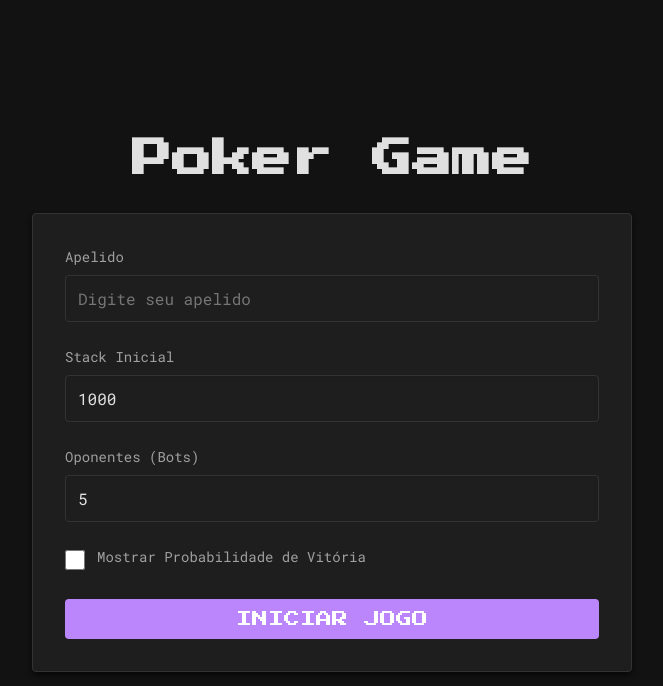
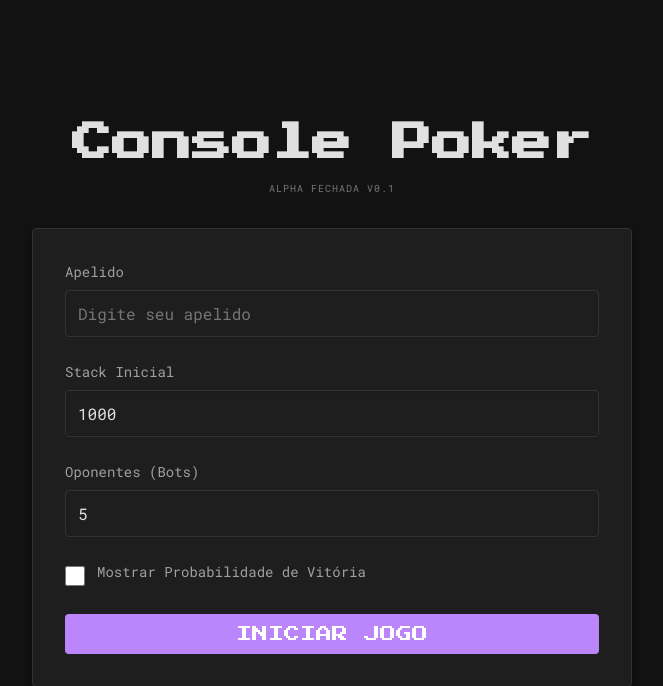
Before and after one commit to crsthn-slv/poker-game, a FastAPI app: page / in a window 1280 px wide. Shown: the top 686 px of the page, without its empty margins (308-971 px from the left). Run offline with FastAPI, Linux system fonts and the light colour scheme; data that the repository does not hold is empty; some libraries are stand-ins or nearby versions.

Commit message:
feat: Add version display to home and game header

```diff
--- a/translations.json
+++ b/translations.json
@@ -1,7 +1,11 @@
 {
     "GAME_TITLE": {
-        "en": "Poker Game",
-        "pt-br": "Poker Game"
+        "en": "Console Poker",
+        "pt-br": "Console Poker"
+    },
+    "GAME_VERSION": {
+        "en": "Closed Alpha v0.1",
+        "pt-br": "Alpha Fechada v0.1"
     },
     "LABEL_NICKNAME": {
         "en": "Nickname",
--- a/web/static/game.html
+++ b/web/static/game.html
@@ -20,7 +20,10 @@
                 <div class="header-left">
                     <button id="btn-header-quit" class="btn-header" data-i18n="BTN_QUIT">Quit</button>
                 </div>
-                <h2 class="header-title" data-i18n="GAME_TITLE">Console Poker</h2>
+                <div class="header-center-wrapper">
+                    <h2 class="header-title" data-i18n="GAME_TITLE">Console Poker</h2>
+                    <div class="version-text" data-i18n="GAME_VERSION">Alpha Fechada v0.1</div>
+                </div>
                 <div class="header-right">
                     <button id="btn-header-new-game" class="btn-header" data-i18n="BTN_NEW_GAME">New Game</button>
                 </div>
--- a/web/static/index.html
+++ b/web/static/index.html
@@ -17,6 +17,8 @@
         <!-- Login / Config Screen -->
         <div id="login-screen" class="screen active">
             <h1 data-i18n="GAME_TITLE">Console Poker</h1>
+            <div class="version-text" data-i18n="GAME_VERSION"
+                style="text-align: center; margin-top: -1rem; margin-bottom: 2rem;">Alpha Fechada v0.1</div>
 
             <div class="card">
                 <div class="form-group">
--- a/web/static/styles.css
+++ b/web/static/styles.css
@@ -194,16 +194,35 @@ button {
     margin: 0;
     font-family: var(--font-pixel);
     font-size: 1.5rem;
-    position: absolute;
-    left: 50%;
-    transform: translateX(-50%);
     white-space: nowrap;
+    text-align: center;
+}
+
+.header-center-wrapper {
+    display: flex;
+    flex-direction: column;
+    align-items: center;
+    justify-content: center;
+}
+
+.version-text {
+    font-family: var(--font-main);
+    font-size: 10px;
+    color: var(--text-secondary);
+    margin-top: 4px;
+    text-transform: uppercase;
+    letter-spacing: 1px;
+    opacity: 0.7;
 }
 
 .header-left,
 .header-right {
-    z-index: 1;
-    /* Ensure buttons are clickable above title if overlap */
+    display: flex;
+    align-items: center;
+}
+
+.header-right {
+    justify-content: flex-end;
 }
 
 .btn-header {
@@ -488,7 +507,6 @@ button {
     display: flex;
     gap: 1rem;
     width: 100%;
-    margin-top: 1rem;
 }
 
 .btn-next-round {
@@ -960,6 +978,14 @@ button {
         line-height: 1.2;
     }
 
+    /* Remove controls-area padding on mobile */
+    .controls-area {
+        padding: 0;
+        background-color: transparent;
+        border: none;
+        box-shadow: none;
+    }
+
     /* Fixed Bottom Actions Mobile */
     .action-buttons {
         position: fixed;
```
Also changed, not shown: web/static/game.js (+28 -31 lines).
